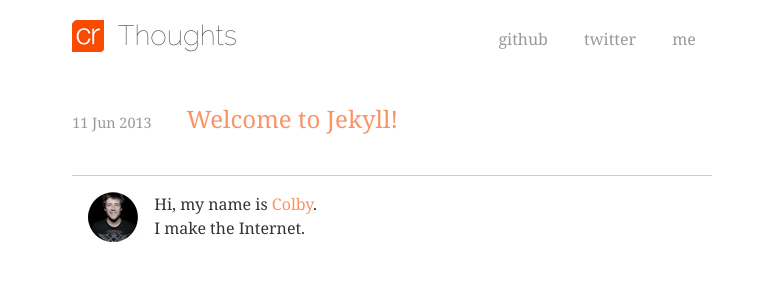
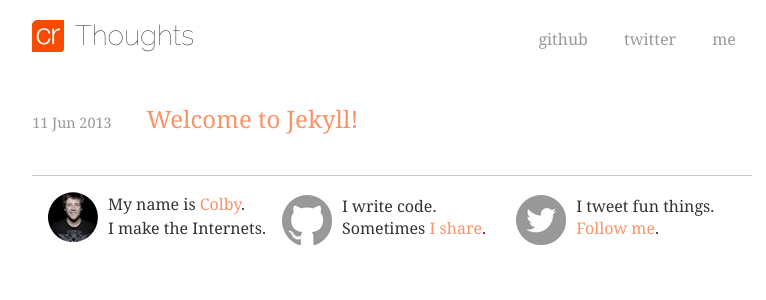
Before and after one commit to colbyr/colbyr.github.io, a Jekyll site: the page built from index.html, in a window 1280 px wide. Shown: the top 300 px of the page, without its empty margins (248-1014 px from the left). Built offline with Jekyll 4.4.1, drawn with Linux system fonts in a browser that asks for light colours.

Commit message:
boom posts

```diff
--- /dev/null
+++ b/_includes/footer-block.html
@@ -0,0 +1,10 @@
+<div class="footer-block container">
+  <div class="row">
+    <div class="col-12">
+      <hr/>
+    </div>
+    <div class="col-12">
+      {% include footer.html %}
+    </div>
+  </div>
+</div>
--- a/_includes/footer.html
+++ b/_includes/footer.html
@@ -1,14 +1,14 @@
-<div class="footer container">
-  <div class="row">
-    <div class="col-12">
-      <hr/>
-    </div>
-    <div class="col-6">
-      <div class="me pad">
-        <a href="/me.html" class="face"></a>
-        Hi, my name is <a href="/me.html">Colby</a>.<br/>I make the Internet.
-      </div>
-    </div>
-    <div class="col-6"></div>
+<div class="footer">
+  <div class="footer-item me">
+    <a href="/me.html" class="rollover rollover-face"></a>
+    My name is <a href="/me.html">Colby</a>.<br/>I make the Internets.
+  </div>
+  <div class="footer-item">
+    <a href="http://github.com/colbyr" class="rollover rollover-github"></a>
+    I write code.<br/>Sometimes <a href="http://github.com/colbyr" >I share</a>.
+  </div>
+  <div class="footer-item">
+    <a href="http://twitter.com/colbyrabideau" class="rollover rollover-twitter"></a>
+    I tweet fun things.<br/><a href="http://twitter.com/colbyrabideau">Follow me</a>.
   </div>
 </div>
--- a/_layouts/page.html
+++ b/_layouts/page.html
@@ -8,4 +8,4 @@
   {{ content }}
 </div>
 
-{% include footer.html %}
+{% include footer-block.html %}
--- a/css/lib.css
+++ b/css/lib.css
@@ -458,8 +458,8 @@
 .highlight .il { color: #009999 } /* Literal.Number.Integer.Long */
 
 /* Gridless */
-.container{margin:0 auto;max-width:640px;padding:0 20px;position:relative;}
-.row{margin-left:-1.745%;max-width:660px;overflow:hidden;}
+.container{margin:0 auto;max-width:720px;padding:0 20px;position:relative;}
+.row{margin-left:-1.745%;max-width:740px;overflow:hidden;}
 .row [class^="col-"]{float:left;margin:0 0 0 1.745%;}
 .row .col-1{width:6.579%;}
 .row .col-2{width:14.912%;}
--- a/css/main.css
+++ b/css/main.css
@@ -19,13 +19,12 @@
   color: #FA9367;
   text-decoration: none;
 }
+  a:visited {
+    color: #999;
+  }
   a:active,
   a:hover {
     color: #FA4B00;
-    text-decoration: underline;
-  }
-  a:visited {
-    color: #999;
   }
 
 h1 {
@@ -69,37 +68,65 @@
   color: #999;
 }
 
+.text-center {
+  text-align: center;
+}
 .text-right {
   text-align: right;
 }
 
+.rollover {
+  background-position: 0px 0px;
+  display: block;
+  float: left;
+  height: 50px;
+  margin: 0;
+  width: 50px;
+}
+  .rollover:hover {
+    background-position: 50px 0px;
+  }
+.rollover-face {
+  background-image: url(/img/face.jpg);
+}
+.rollover-github {
+  background-image: url(/img/github.png);
+}
+.rollover-twitter {
+  background-image: url(/img/twitter.jpg);
+}
 
 .me {
   line-height: 1.5;
 }
-  .me .face {
-    background-image: url(/img/face.jpg);
-    background-position: 0px 0px;
-    display: block;
-    float: left;
+
+.footer {
+  text-align: center;
+}
+  .footer .footer-item {
+    display: inline-block;
     height: 50px;
-    margin-right: 1em;
-    width: 50px;
+    margin: 0 5px 1em;
+    position: relative;
+    text-align: left;
+    width: 220px;
   }
-    .me .face:hover {
-      background-position: 50px 0px;
-    }
+  .footer .rollover {
+    margin-right: 10px;
+  }
 
-.header {}
-  .header a {
+.header .logo {
+  margin-right: .15em;
+  vertical-align: text-bottom;
+}
+.header .title {
+  font-size: 1.75em;
+}
+  .header .title a {
     color: #333;
   }
-  .header .logo {
-    margin-right: .25em;
-    vertical-align: text-bottom;
-  }
-  .header .title {
-    font-size: 1.75em;
+  .header .title a:hover {
+    text-decoration: none;
   }
 
 
@@ -124,21 +151,22 @@
 }
   .post .content {
     font-size: 1.15em;
+    padding: 0 1.5em;
   }
   .post .date {
     font-size: .8em;
     font-style: italic;
     margin: 0;
-    text-align: right;
   }
   .post h1 {
     border-bottom: 1px solid #ccc;
     margin-bottom: .25em;
   }
-  .post .me {
+  .post .meta {
     border-bottom: 1px solid #ccc;
     border-top: 1px solid #ccc;
-    padding: 1em 1em 1.25em;
+    overflow: hidden;
+    padding: 1em 0 0;
   }
   .post .more {
     margin-bottom: .5em;
@@ -146,7 +174,8 @@
   .post .no-indent {
     text-indent: 0;
   }
-  .post p {
+  .post .content p {
+    text-align: justify;
     text-indent: 1.5em;
   }
   .post .title {
@@ -163,3 +192,9 @@
     font-size: .6em;
     margin-right: 2em;
   }
+
+@media handheld,only screen and (max-width:768px) {
+  .post .content {
+    padding: 0;
+  }
+}
```
Also changed, not shown: _layouts/post.html (+4 -7 lines), img/github.png (added).
